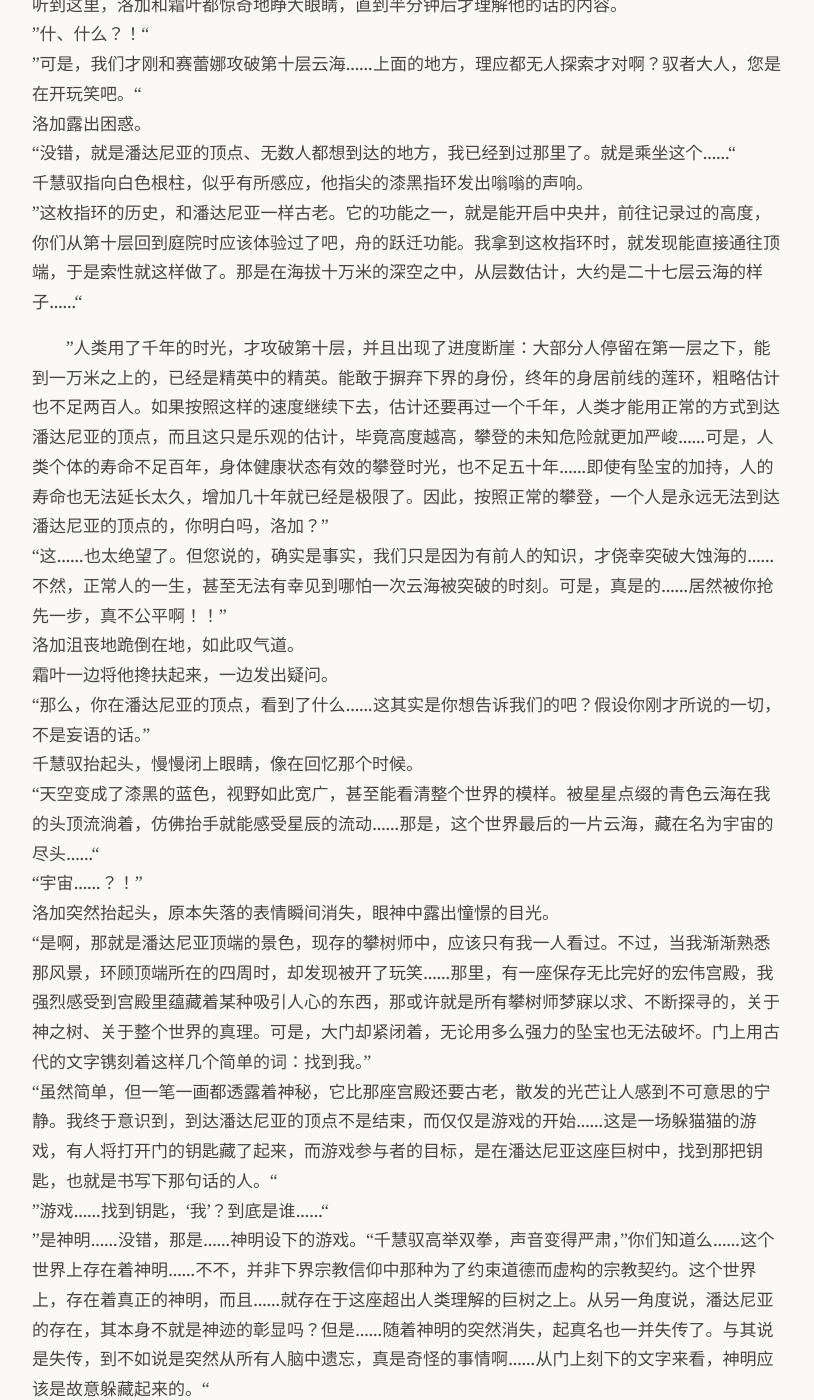
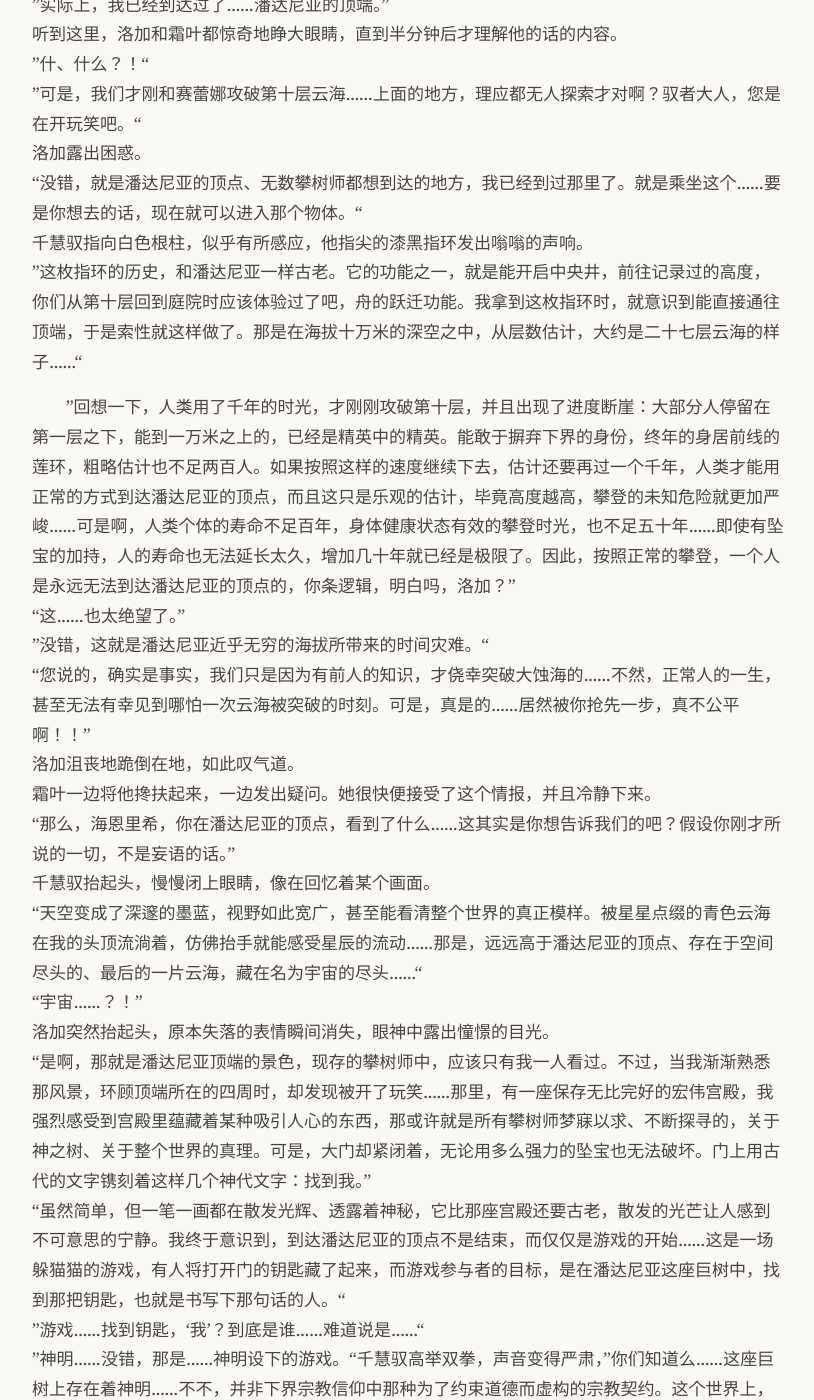
Before and after one commit to yihenc/yihenc.github.io, a Jekyll site: the page built from _posts/2026-03-06-决斗.md, in a window 1280 px wide and 1400 px high, scrolled down 9556 px. Shown: the whole window, without its empty margins (232-1046 px from the left). Built offline with Jekyll 4.4.1, drawn with Linux system fonts in a browser that asks for light colours; nearby versions of some CDN libraries; some of the changed text lies outside the part shown.

Commit message:
Update: 决斗

```diff
--- a/_posts/2026-03-06-决斗.md
+++ b/_posts/2026-03-06-决斗.md
@@ -199,10 +199,10 @@
 在荧光灯笼的照耀下，洛加看到了做梦都不敢相信的场景。
 这是一座环形的图书馆，十几米高的天花板，内部宽广幽暗看不见边际。墙壁内嵌的壁龛摆满了各式各样的卷轴和书籍，大多数都已经旧得发黄，有些脆弱到稍用力碰触就会碎开。
 “这么多资料！我甚至估计不清数量级的大小……”
-“它们……是从潘达尼亚各个角落收集的，无数攀树师们遗落的笔记。攀树师们虽然肉体已经折损在途中，但是他们的记忆却得以传承下去。”
+“它们……是从潘达尼亚各个角落收集的，来自不同时代的无数攀树师们遗落的笔记。攀树师们虽然肉体已经折损在途中，但是他们的记忆却得以传承下去。”
 千慧驭随手拿起一本兽皮卷轴，盯着卷轴上的裂缝，却没有解开缚绳。
 “桀斯的笔记，他曾是一名『耀环』，身陨在雾之银川。他揭开了银川霸主洄游的真相，让后世经过的攀树师得以规避雾光的诱惑……”
-“那是『霞环』布拉桑的随笔，记录了暗涌周期性涨落的日期……后来的另一名莲环卡托那通过她的记录，领悟了第三层暗涌现象的规律，极大程度降低了第三层的死亡率。”
+“那是『霞环』布拉桑的随笔，记录了暗涌周期性涨落的日期……后来的另一名莲环卡托那通过她的记录，顿悟了第三层暗涌现象的规律，极大程度降低了后来者在第三层的死亡率。”
 千慧驭一边抚摸着笔记的封面，一边呢喃道。
 “这些手帐里的知识，您全都记在脑海里吗？”
 “没有那么绝对……多少还是会忘记一些细节。但是，就现在来说……我确实是最了解人类攀登历史的人。”
@@ -221,12 +221,12 @@
 “果然，没有见到那个啊。”
 洛加跑完一圈，兴奋之余总结道。
 “呵呵……真是严苛啊，洛加，”听到他的评价，千慧驭笑出声来，“你说的那个，不会是传说中的『奈翁』，君临整座潘达尼亚的存在吧？那种东西……我可没能力收集哦。不过，眼下的你不就是吗？”
-“您说得是，只是……我究竟为什么会变成奈翁，就连我自己也不清楚。”
+“您说得是，只是……我究竟为什么会变成奈翁，就连我自己也不清楚。而且，我也绝不会成为您的标本。”
 “等你成为我麾下的一员，我会弄清楚的。因此，我很期待一周后的对决，洛加。”
 千慧驭这样说着，继续移动脚步，将众人带向建筑的中心。
-“您这样放诳语，不会未免太自大了吧？我可是会变成奈翁哦。”
+“千慧驭大人，您这样放诳语，不会未免太自大了吧？我可是会变成奈翁哦。”
 他们顺着螺旋向下的台阶一路前往底部。
-“你的那份力量，并不稳定吧？甚至连自己也无法掌握，不是吗？”千慧驭嘲讽道，“而且，我身为驭者，可是有自己的手段哦。好好期待吧洛加，你一定会败给我，并且成为我的坠宝。因此，有些必要的事情我想提前告诉你。“
+“你的那份力量，并不稳定吧？甚至连自己也无法掌握，不是吗？”千慧驭笑着回应道，“而且，我好歹身为驭者，可是有自己的手段。好好期待吧洛加，你一定会败给我，并且成为我的坠宝……基于这个判断，有些必要的事情我想提前告诉你。“
 千慧驭眼中露出漆黑的光芒，他自信地看着从螺旋楼梯走下的众人，如此说道。
 “海恩里希，你太自大了……洛加一定不会输给你的！我见过你的把戏……所以我们会针对性地进行训练、然后在那一天，彻底击败你的盲目自信。”
 霜叶挺身，凶狠地盯着驭者。
@@ -244,26 +244,32 @@
 ”什、什么？！“
 ”可是，我们才刚和赛蕾娜攻破第十层云海……上面的地方，理应都无人探索才对啊？驭者大人，您是在开玩笑吧。“
 洛加露出困惑。
-“没错，就是潘达尼亚的顶点、无数人都想到达的地方，我已经到过那里了。就是乘坐这个……“
+“没错，就是潘达尼亚的顶点、无数攀树师都想到达的地方，我已经到过那里了。就是乘坐这个……要是你想去的话，现在就可以进入那个物体。“
 千慧驭指向白色根柱，似乎有所感应，他指尖的漆黑指环发出嗡嗡的声响。
-”这枚指环的历史，和潘达尼亚一样古老。它的功能之一，就是能开启中央井，前往记录过的高度，你们从第十层回到庭院时应该体验过了吧，舟的跃迁功能。我拿到这枚指环时，就发现能直接通往顶端，于是索性就这样做了。那是在海拔十万米的深空之中，从层数估计，大约是二十七层云海的样子……“
+”这枚指环的历史，和潘达尼亚一样古老。它的功能之一，就是能开启中央井，前往记录过的高度，你们从第十层回到庭院时应该体验过了吧，舟的跃迁功能。我拿到这枚指环时，就意识到能直接通往顶端，于是索性就这样做了。那是在海拔十万米的深空之中，从层数估计，大约是二十七层云海的样子……“
 
-”人类用了千年的时光，才攻破第十层，并且出现了进度断崖：大部分人停留在第一层之下，能到一万米之上的，已经是精英中的精英。能敢于摒弃下界的身份，终年的身居前线的莲环，粗略估计也不足两百人。如果按照这样的速度继续下去，估计还要再过一个千年，人类才能用正常的方式到达潘达尼亚的顶点，而且这只是乐观的估计，毕竟高度越高，攀登的未知危险就更加严峻……可是，人类个体的寿命不足百年，身体健康状态有效的攀登时光，也不足五十年……即使有坠宝的加持，人的寿命也无法延长太久，增加几十年就已经是极限了。因此，按照正常的攀登，一个人是永远无法到达潘达尼亚的顶点的，你明白吗，洛加？”
-“这……也太绝望了。但您说的，确实是事实，我们只是因为有前人的知识，才侥幸突破大蚀海的……不然，正常人的一生，甚至无法有幸见到哪怕一次云海被突破的时刻。可是，真是的……居然被你抢先一步，真不公平啊！！”
+”回想一下，人类用了千年的时光，才刚刚攻破第十层，并且出现了进度断崖：大部分人停留在第一层之下，能到一万米之上的，已经是精英中的精英。能敢于摒弃下界的身份，终年的身居前线的莲环，粗略估计也不足两百人。如果按照这样的速度继续下去，估计还要再过一个千年，人类才能用正常的方式到达潘达尼亚的顶点，而且这只是乐观的估计，毕竟高度越高，攀登的未知危险就更加严峻……可是啊，人类个体的寿命不足百年，身体健康状态有效的攀登时光，也不足五十年……即使有坠宝的加持，人的寿命也无法延长太久，增加几十年就已经是极限了。因此，按照正常的攀登，一个人是永远无法到达潘达尼亚的顶点的，你条逻辑，明白吗，洛加？”
+“这……也太绝望了。”
+”没错，这就是潘达尼亚近乎无穷的海拔所带来的时间灾难。“
+“您说的，确实是事实，我们只是因为有前人的知识，才侥幸突破大蚀海的……不然，正常人的一生，甚至无法有幸见到哪怕一次云海被突破的时刻。可是，真是的……居然被你抢先一步，真不公平啊！！”
 洛加沮丧地跪倒在地，如此叹气道。
-霜叶一边将他搀扶起来，一边发出疑问。
-“那么，你在潘达尼亚的顶点，看到了什么……这其实是你想告诉我们的吧？假设你刚才所说的一切，不是妄语的话。”
-千慧驭抬起头，慢慢闭上眼睛，像在回忆那个时候。
-“天空变成了漆黑的蓝色，视野如此宽广，甚至能看清整个世界的模样。被星星点缀的青色云海在我的头顶流淌着，仿佛抬手就能感受星辰的流动……那是，这个世界最后的一片云海，藏在名为宇宙的尽头……“
+霜叶一边将他搀扶起来，一边发出疑问。她很快便接受了这个情报，并且冷静下来。
+“那么，海恩里希，你在潘达尼亚的顶点，看到了什么……这其实是你想告诉我们的吧？假设你刚才所说的一切，不是妄语的话。”
+千慧驭抬起头，慢慢闭上眼睛，像在回忆着某个画面。
+“天空变成了深邃的墨蓝，视野如此宽广，甚至能看清整个世界的真正模样。被星星点缀的青色云海在我的头顶流淌着，仿佛抬手就能感受星辰的流动……那是，远远高于潘达尼亚的顶点、存在于空间尽头的、最后的一片云海，藏在名为宇宙的尽头……“
 “宇宙……？！”
 洛加突然抬起头，原本失落的表情瞬间消失，眼神中露出憧憬的目光。
-“是啊，那就是潘达尼亚顶端的景色，现存的攀树师中，应该只有我一人看过。不过，当我渐渐熟悉那风景，环顾顶端所在的四周时，却发现被开了玩笑……那里，有一座保存无比完好的宏伟宫殿，我强烈感受到宫殿里蕴藏着某种吸引人心的东西，那或许就是所有攀树师梦寐以求、不断探寻的，关于神之树、关于整个世界的真理。可是，大门却紧闭着，无论用多么强力的坠宝也无法破坏。门上用古代的文字镌刻着这样几个简单的词：找到我。”
-“虽然简单，但一笔一画都透露着神秘，它比那座宫殿还要古老，散发的光芒让人感到不可意思的宁静。我终于意识到，到达潘达尼亚的顶点不是结束，而仅仅是游戏的开始……这是一场躲猫猫的游戏，有人将打开门的钥匙藏了起来，而游戏参与者的目标，是在潘达尼亚这座巨树中，找到那把钥匙，也就是书写下那句话的人。“
-”游戏……找到钥匙，‘我’？到底是谁……“
-”是神明……没错，那是……神明设下的游戏。“千慧驭高举双拳，声音变得严肃，”你们知道么……这个世界上存在着神明……不不，并非下界宗教信仰中那种为了约束道德而虚构的宗教契约。这个世界上，存在着真正的神明，而且……就存在于这座超出人类理解的巨树之上。从另一角度说，潘达尼亚的存在，其本身不就是神迹的彰显吗？但是……随着神明的突然消失，起真名也一并失传了。与其说是失传，到不如说是突然从所有人脑中遗忘，真是奇怪的事情啊……从门上刻下的文字来看，神明应该是故意躲藏起来的。“
+“是啊，那就是潘达尼亚顶端的景色，现存的攀树师中，应该只有我一人看过。不过，当我渐渐熟悉那风景，环顾顶端所在的四周时，却发现被开了玩笑……那里，有一座保存无比完好的宏伟宫殿，我强烈感受到宫殿里蕴藏着某种吸引人心的东西，那或许就是所有攀树师梦寐以求、不断探寻的，关于神之树、关于整个世界的真理。可是，大门却紧闭着，无论用多么强力的坠宝也无法破坏。门上用古代的文字镌刻着这样几个神代文字：找到我。”
+“虽然简单，但一笔一画都在散发光辉、透露着神秘，它比那座宫殿还要古老，散发的光芒让人感到不可意思的宁静。我终于意识到，到达潘达尼亚的顶点不是结束，而仅仅是游戏的开始……这是一场躲猫猫的游戏，有人将打开门的钥匙藏了起来，而游戏参与者的目标，是在潘达尼亚这座巨树中，找到那把钥匙，也就是书写下那句话的人。“
+”游戏……找到钥匙，‘我’？到底是谁……难道说是……“
+”神明……没错，那是……神明设下的游戏。“千慧驭高举双拳，声音变得严肃，”你们知道么……这座巨树上存在着神明……不不，并非下界宗教信仰中那种为了约束道德而虚构的宗教契约。这个世界上，存在着真正的神明，而且……就存在于这座超出人类理解的巨树之上。想必，你们在香巴拉已经窥见了往日神代的风景了吧。从另一角度说，潘达尼亚的存在，其本身不就是神迹的彰显吗？但是……随着神明的突然消失，巨树上曾经存在的辉煌文明也轰然灭绝，神明的存在和真名都一并失传了。与其说是失传，到不如说是突然从所有人脑中遗忘，真是奇怪的事情啊……从门上刻下的文字来看，神明应该是故意躲藏起来的。“
 ”真是顽皮的神明啊。“
 ”是啊，不仅悄无声息，甚至把自己的存在都从所有人脑中抹去。但是，我是为数不多知道神明真名的人。这可是连庭院绝大多数人都不知道的事情。“
-”我应该告诉你，洛加。神明的真名为『露卡』，
+”神明的真名……？“
+洛加睁大眼睛，有些不可思议地问道。
+”海恩里希，你真的还要说下去吗？“
+赛蕾娜突然掐住千慧驭的胳膊，向他确认接下来的话。
+”没错，我将揭示，因为这很重要，“千慧驭点点头，”洛加。神明的真名为『露卡』，”
 ”露……卡？“
 ”那是这个世界第一个生物、第一个人类、也是第一条奈翁的名字……你知道吗，我从听到你的名字的第一瞬起，就非常疑惑……为什么，你的名字，和神明的真名，念起来如此相似……？难道说，就和『奈翁』的词语演变成『龙』的过程一样，你也记错了自己的名字吗？“
 ”您在说什么……只是凑巧发音有些相似吧？“
```
Also changed, not shown: other parts of _posts/2026-03-06-决斗.md (+1 -1 lines).
